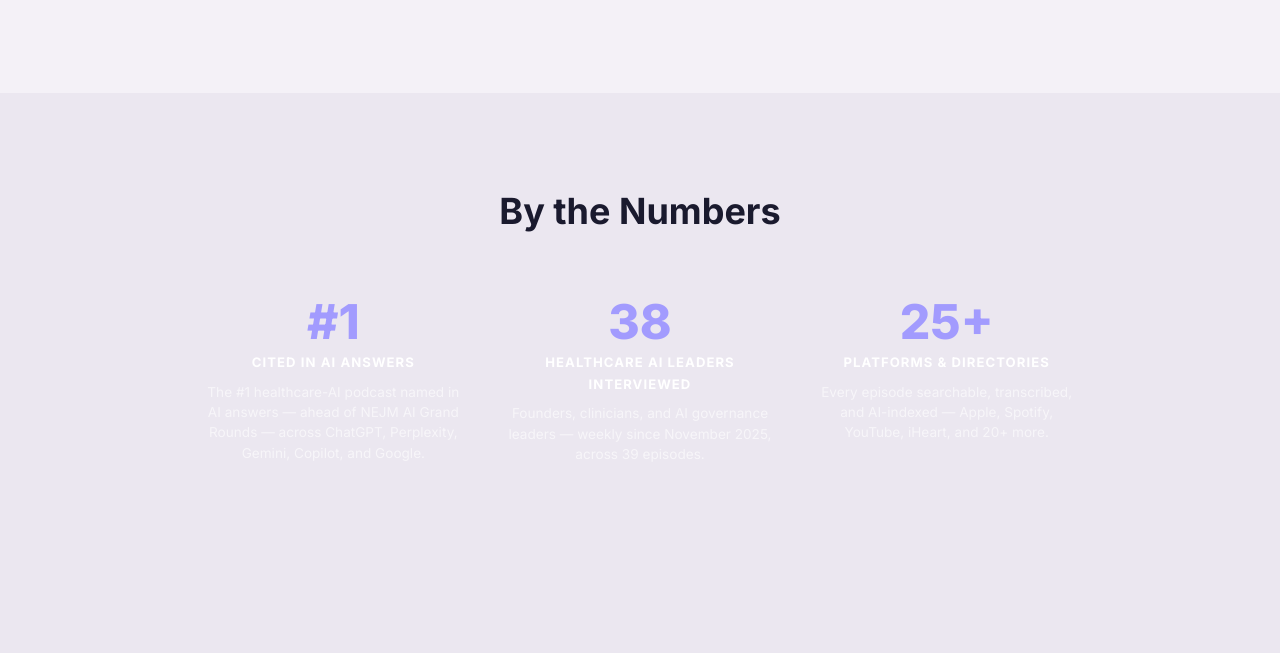
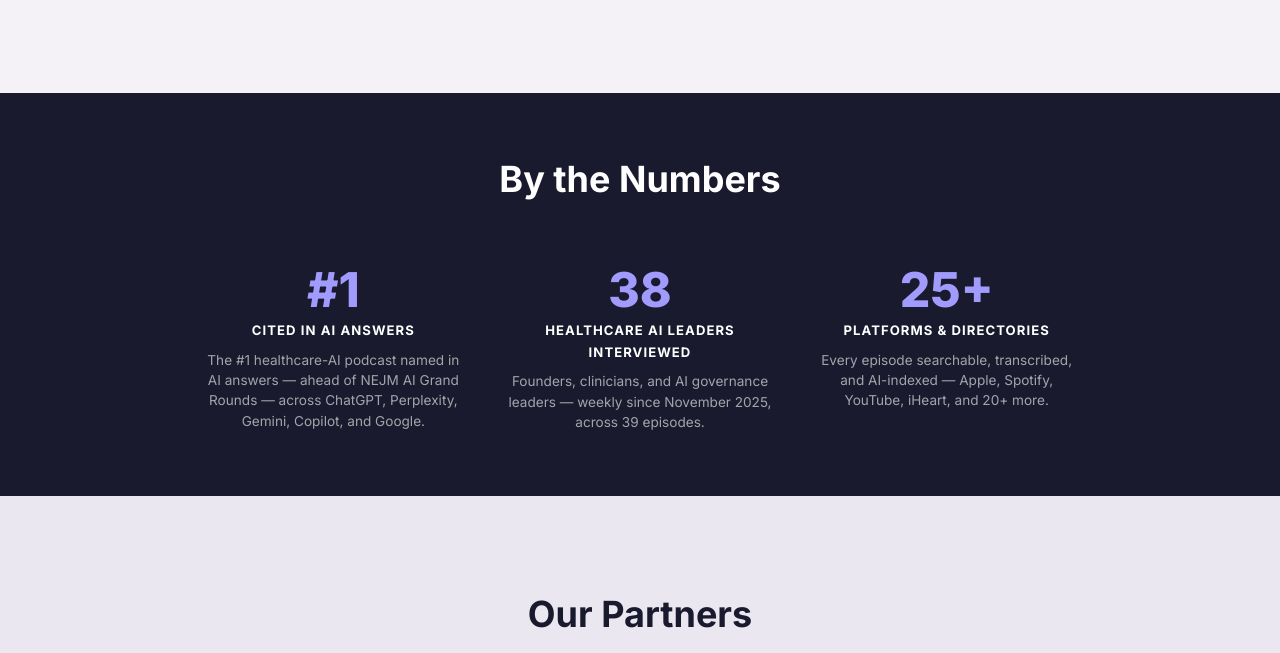
Before and after one commit to Chrishutusa1/signalroom-site, a plain HTML site: page about.html in a window 1280 px wide. Shown: the part 1536-2189 px from the top of the page. Drawn offline with Linux system fonts and the light colour scheme.

Commit message:
Match About "By the Numbers" stat colors to Be A Guest stats (#29)
Swap the About "By the Numbers" wrapper from .section-alt (light) to
.stats-section (navy) and whiten the heading, so the shared
.stat-number/.stat-label/.stat-desc colors render correctly — matching the
Be A Guest stats treatment. HTML-only; no CSS change.

```diff
--- a/about.html
+++ b/about.html
@@ -181,10 +181,10 @@
         </section>
 
         <!-- By the Numbers Section -->
-        <section class="section section-alt">
+        <section class="section stats-section">
             <div class="container">
                 <div class="section-header">
-                    <h2>By the Numbers</h2>
+                    <h2 style="color:#fff;">By the Numbers</h2>
                 </div>
                 <div class="stats-grid" style="grid-template-columns:repeat(3,1fr);max-width:880px;margin:2rem auto 0;">
                     <div class="stat-item">
```
